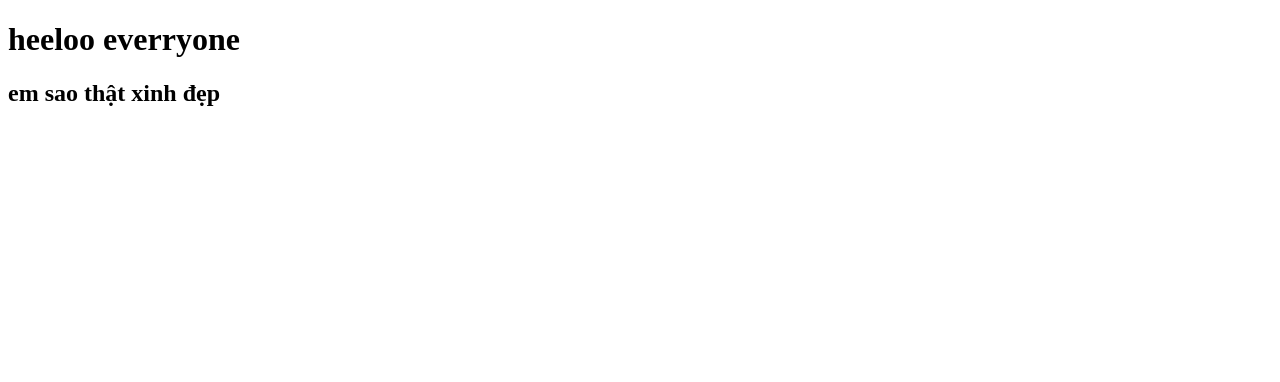
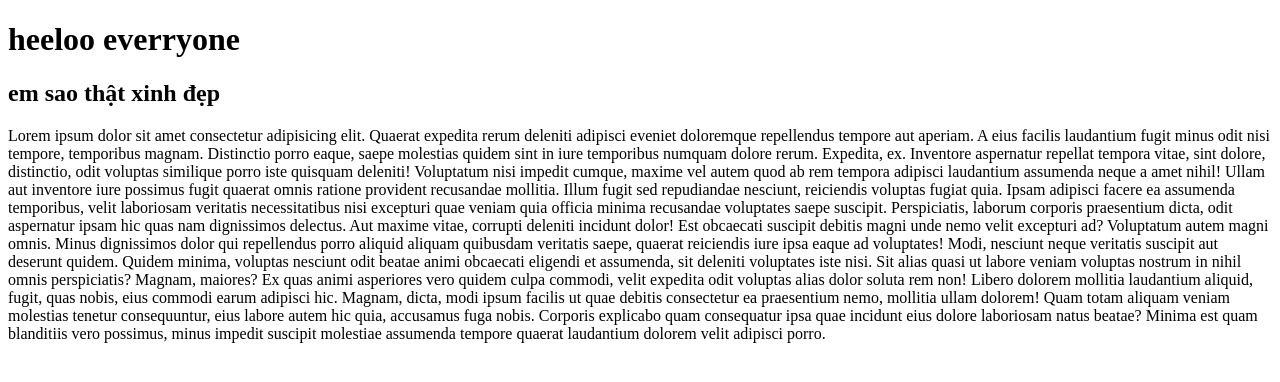
Before and after one commit to Duytruong0527/test, a plain HTML site: page index.html in a window 1280 px wide. Drawn offline with Linux system fonts and the light colour scheme.

```diff
--- a/index.html
+++ b/index.html
@@ -8,5 +8,39 @@
   <body>
     <h1>heeloo everryone</h1>
     <h2>em sao thật xinh đẹp</h2>
+    <p>
+      Lorem ipsum dolor sit amet consectetur adipisicing elit. Quaerat expedita
+      rerum deleniti adipisci eveniet doloremque repellendus tempore aut
+      aperiam. A eius facilis laudantium fugit minus odit nisi tempore,
+      temporibus magnam. Distinctio porro eaque, saepe molestias quidem sint in
+      iure temporibus numquam dolore rerum. Expedita, ex. Inventore aspernatur
+      repellat tempora vitae, sint dolore, distinctio, odit voluptas similique
+      porro iste quisquam deleniti! Voluptatum nisi impedit cumque, maxime vel
+      autem quod ab rem tempora adipisci laudantium assumenda neque a amet
+      nihil! Ullam aut inventore iure possimus fugit quaerat omnis ratione
+      provident recusandae mollitia. Illum fugit sed repudiandae nesciunt,
+      reiciendis voluptas fugiat quia. Ipsam adipisci facere ea assumenda
+      temporibus, velit laboriosam veritatis necessitatibus nisi excepturi quae
+      veniam quia officia minima recusandae voluptates saepe suscipit.
+      Perspiciatis, laborum corporis praesentium dicta, odit aspernatur ipsam
+      hic quas nam dignissimos delectus. Aut maxime vitae, corrupti deleniti
+      incidunt dolor! Est obcaecati suscipit debitis magni unde nemo velit
+      excepturi ad? Voluptatum autem magni omnis. Minus dignissimos dolor qui
+      repellendus porro aliquid aliquam quibusdam veritatis saepe, quaerat
+      reiciendis iure ipsa eaque ad voluptates! Modi, nesciunt neque veritatis
+      suscipit aut deserunt quidem. Quidem minima, voluptas nesciunt odit beatae
+      animi obcaecati eligendi et assumenda, sit deleniti voluptates iste nisi.
+      Sit alias quasi ut labore veniam voluptas nostrum in nihil omnis
+      perspiciatis? Magnam, maiores? Ex quas animi asperiores vero quidem culpa
+      commodi, velit expedita odit voluptas alias dolor soluta rem non! Libero
+      dolorem mollitia laudantium aliquid, fugit, quas nobis, eius commodi earum
+      adipisci hic. Magnam, dicta, modi ipsum facilis ut quae debitis
+      consectetur ea praesentium nemo, mollitia ullam dolorem! Quam totam
+      aliquam veniam molestias tenetur consequuntur, eius labore autem hic quia,
+      accusamus fuga nobis. Corporis explicabo quam consequatur ipsa quae
+      incidunt eius dolore laboriosam natus beatae? Minima est quam blanditiis
+      vero possimus, minus impedit suscipit molestiae assumenda tempore quaerat
+      laudantium dolorem velit adipisci porro.
+    </p>
   </body>
 </html>
```
